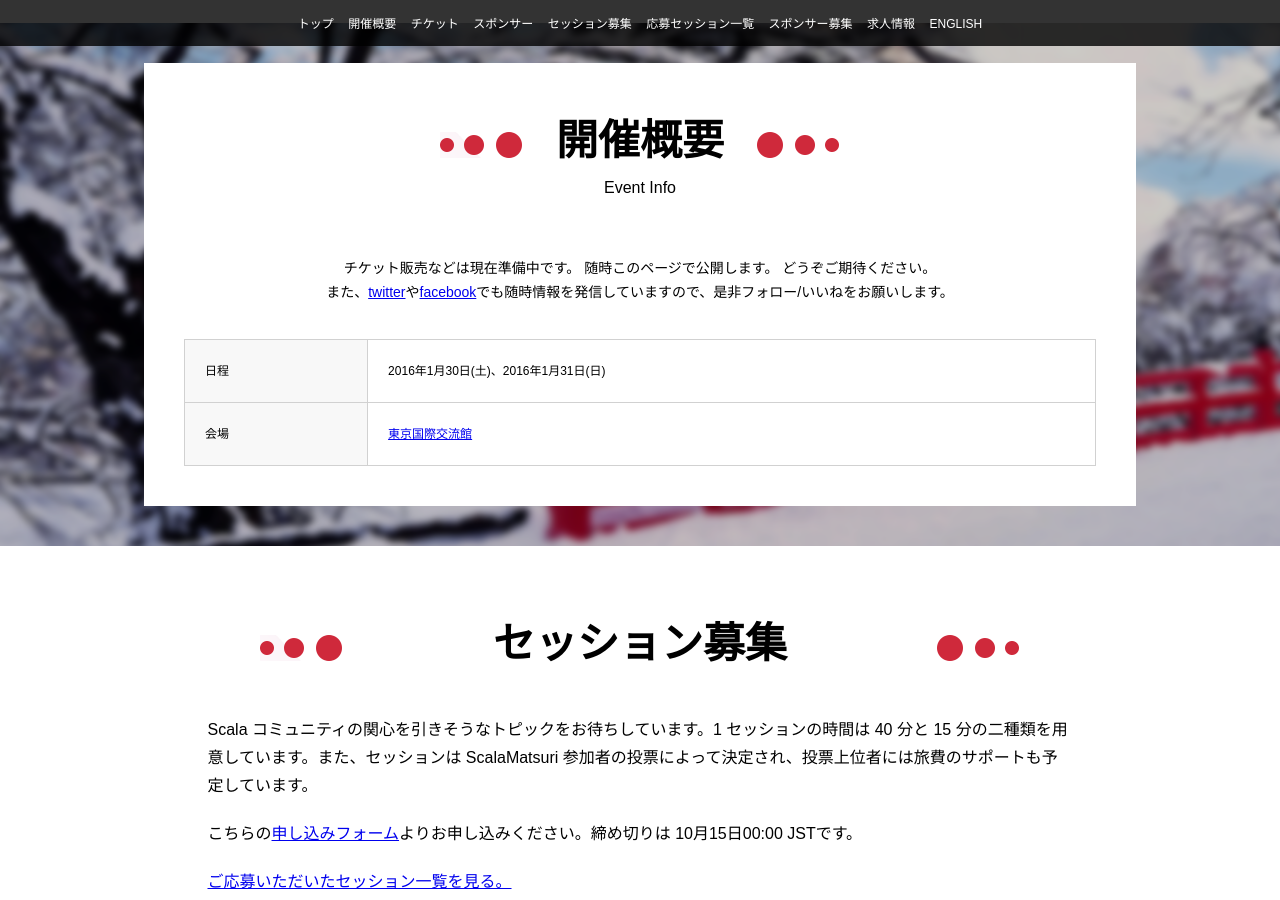
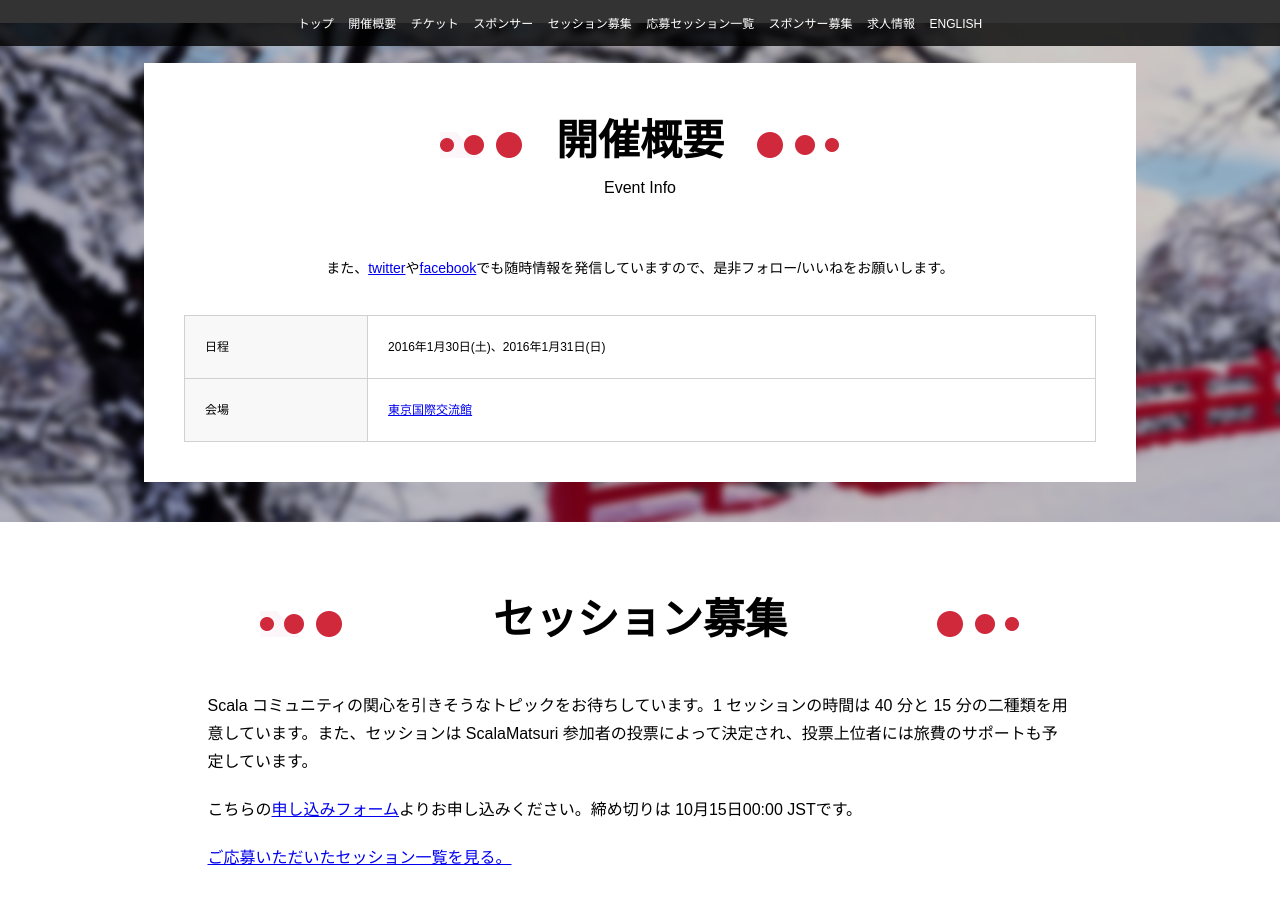
Before and after one commit to scalajp/2016.scalamatsuri.org, a Jekyll site: the page built from index.html, in a window 1280 px wide and 900 px high, scrolled down 783 px. Built offline with Jekyll 4.4.1, drawn with Linux system fonts in a browser that asks for light colours; a script that is not in the unit is left out; comment, search, counter and statistics services are not loaded.

Commit message:
Update index.html

```diff
--- a/index.html
+++ b/index.html
@@ -229,9 +229,6 @@ layout: null
 					<p>Scala に関する海外からのゲストスピーカーも招いた大規模な有料イベントです。 パラレルに 2 セッションで進行する予定です。一般募集のセッションや LT 大会も行う予定です。 懇親会についても行う予定ですが、現在調整中です。</p>
 					-->
 					<p>
-						チケット販売などは現在準備中です。
-						随時このページで公開します。
-						どうぞご期待ください。<br />
 						また、<a href="https://twitter.com/scala_jp">twitter</a>や<a href="https://www.facebook.com/ScalaMatsuri">facebook</a>でも随時情報を発信していますので、是非フォロー/いいねをお願いします。
 					</p>
 					<table>
```
